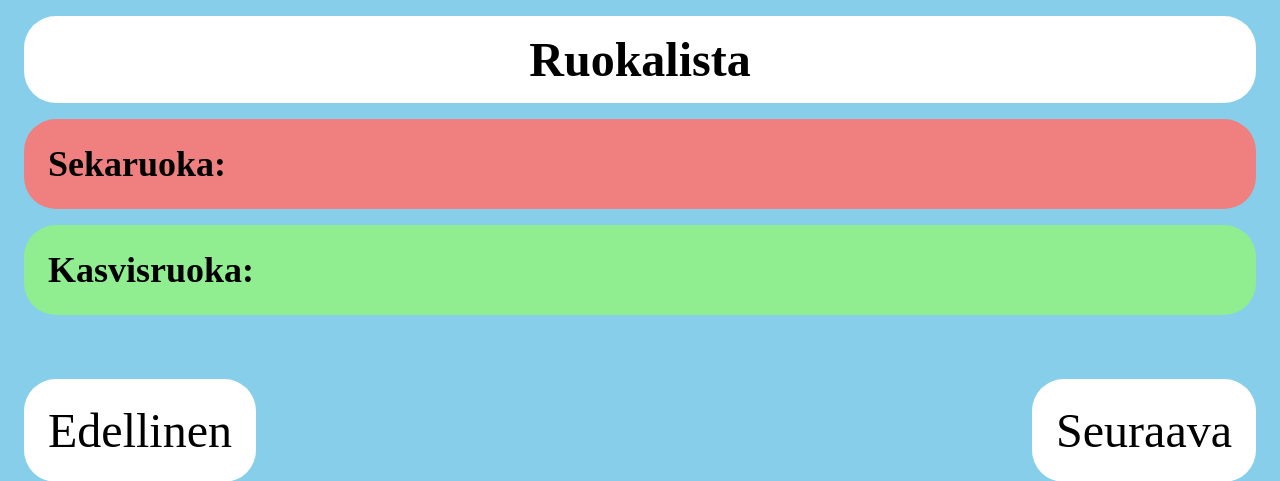
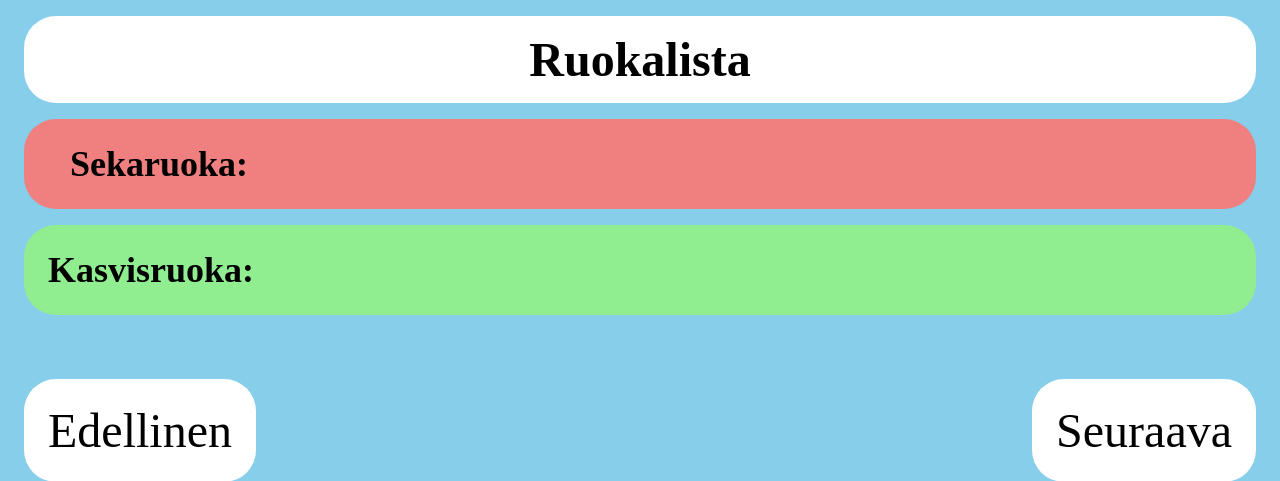
Before and after one commit to adex720/Ruokalista, a PHP site: page / in a window 1280 px wide. Shown: the top 481 px of the page. Run offline with PHP 8.4, Linux system fonts and the light colour scheme.

Commit message:
Align course type names

```diff
--- a/styles.css
+++ b/styles.css
@@ -26,6 +26,8 @@ p {
 
 .ateriatyyppi {
     margin: 0rem;
+    width: 200px;
+    text-align: right;
 }
 
 .ateria {
```
